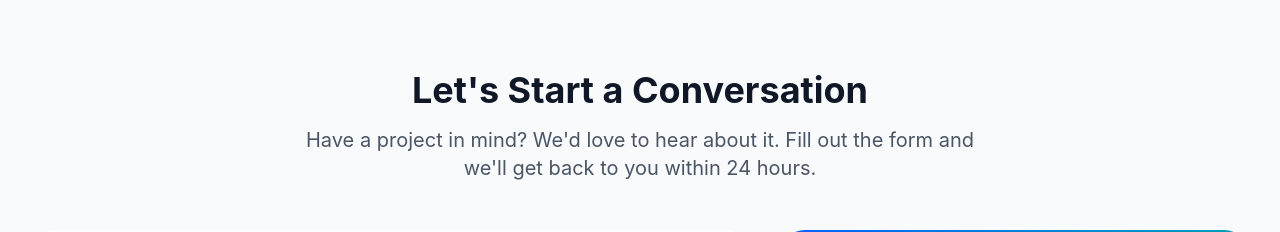
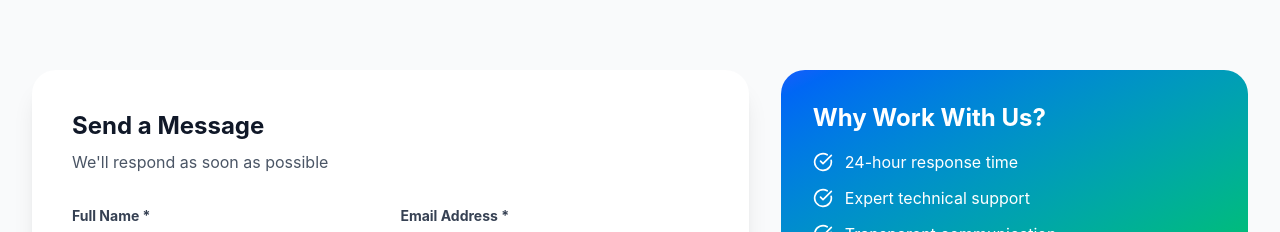
Before and after one commit to simon-azike1/HouseUtility-App, a React (Vite) app in the folder house-utility-frontend/: page /contact in a window 1280 px wide. Shown: the part 562-794 px from the top of the page. Built offline with nearby package versions, Linux system fonts and the light colour scheme; no server answers.

Commit message:
Removed content from contact page

```diff
--- a/house-utility-frontend/src/pages/Contact.jsx
+++ b/house-utility-frontend/src/pages/Contact.jsx
@@ -154,20 +154,6 @@ const Contact = () => {
       {/* Main Content Section */}
       <section className="py-20 bg-gray-50">
         <div className="max-w-7xl mx-auto px-4 sm:px-6 lg:px-8">
-          {/* Section Header */}
-          <motion.div
-            initial={{ opacity: 0, y: 30 }}
-            whileInView={{ opacity: 1, y: 0 }}
-            viewport={{ once: true }}
-            transition={{ duration: 0.6 }}
-            className="text-center mb-12"
-          >
-            <h2 className="text-4xl font-bold text-gray-900 mb-4">Let's Start a Conversation</h2>
-            <p className="text-xl text-gray-600 max-w-2xl mx-auto">
-              Have a project in mind? We'd love to hear about it. Fill out the form and we'll get back to you within 24 hours.
-            </p>
-          </motion.div>
-
           <div className="grid grid-cols-1 lg:grid-cols-5 gap-8">
             {/* Contact Form - Takes 3 columns */}
             <motion.div
```
